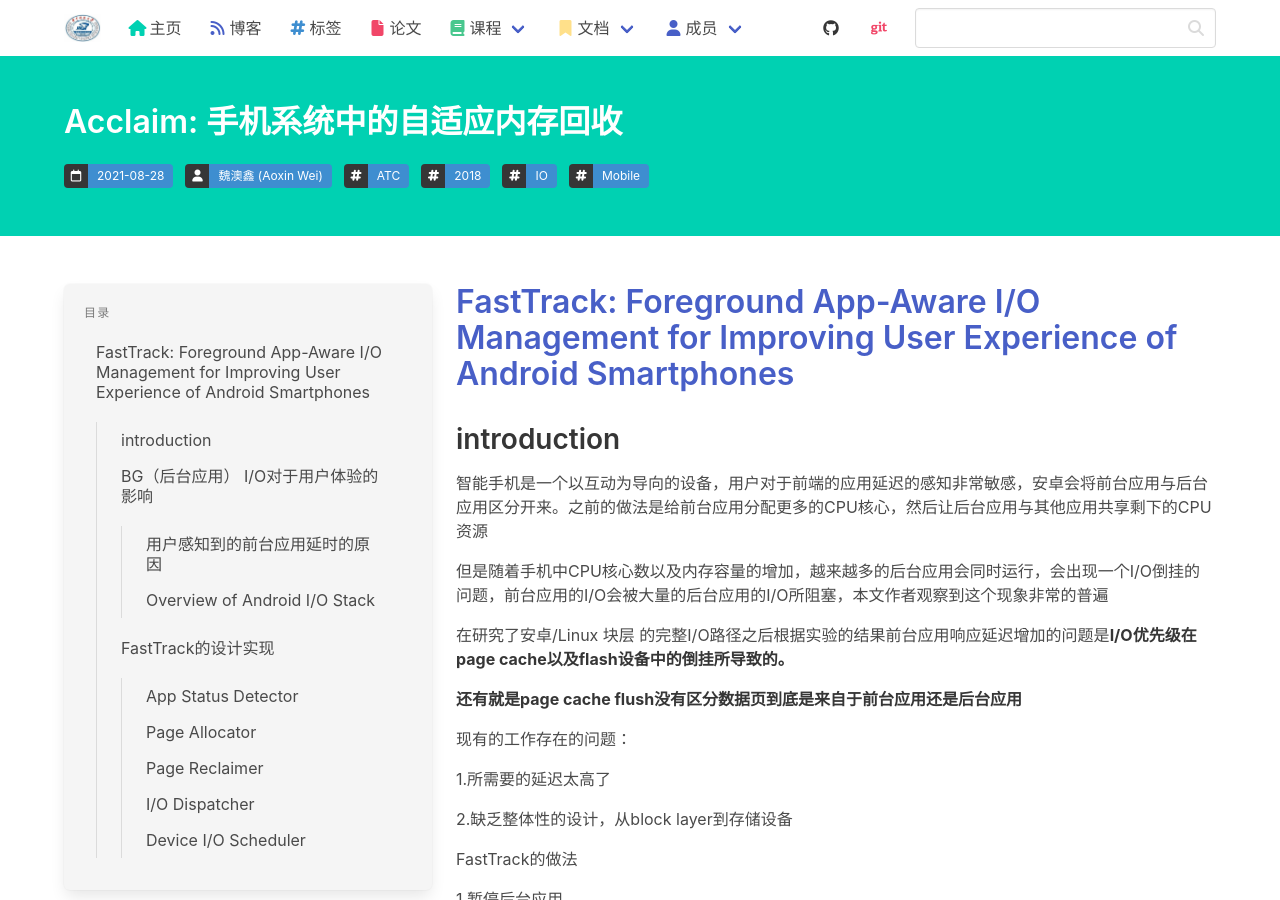
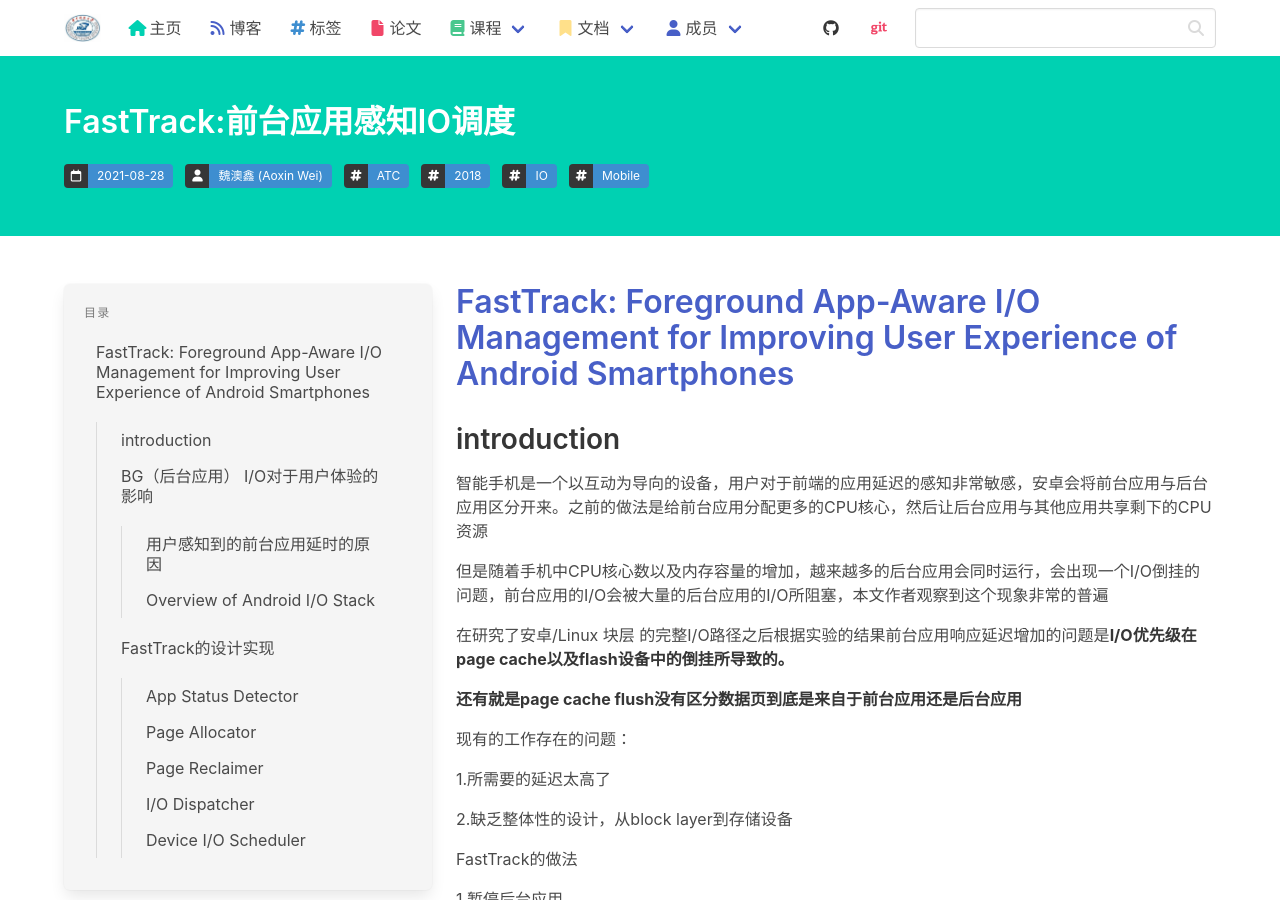
Before and after one commit to haslaboratory/haslaboratory.github.io, a Jekyll site: the page built from _posts/2021-08-28-FastTrack Foreground App-Aware IO Management.md, in a window 1280 px wide and 900 px high. Built offline with Jekyll 4.4.1, drawn with Linux system fonts in a browser that asks for light colours; nearby versions of some CDN libraries; library files that are not in the unit come from our copies.

Commit message:
fix the title

```diff
--- a/_posts/2021-08-28-FastTrack Foreground App-Aware IO Management.md
+++ b/_posts/2021-08-28-FastTrack Foreground App-Aware IO Management.md
@@ -1,6 +1,6 @@
 ---
 layout: post
-title: "Acclaim: 手机系统中的自适应内存回收"
+title: "FastTrack:前台应用感知IO调度"
 author: Aoxin Wei
 tags:
  - ATC
```
